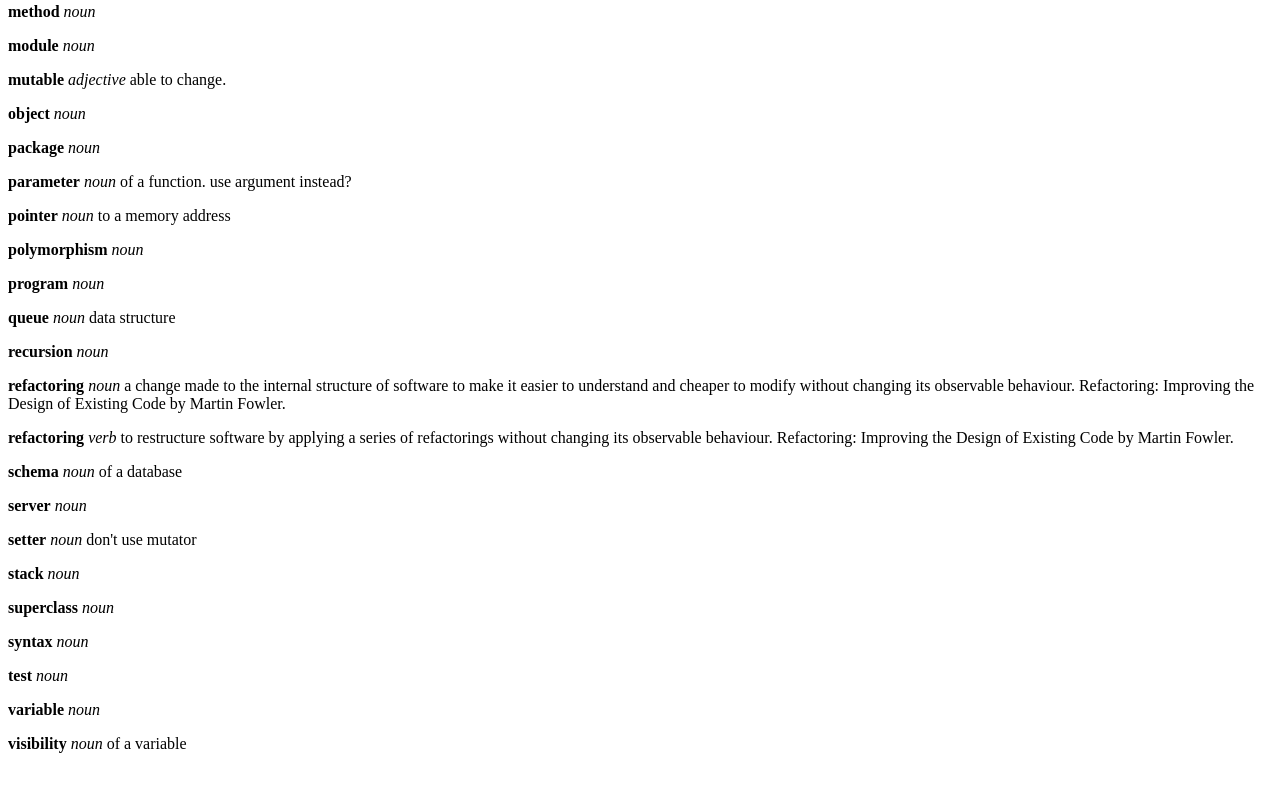
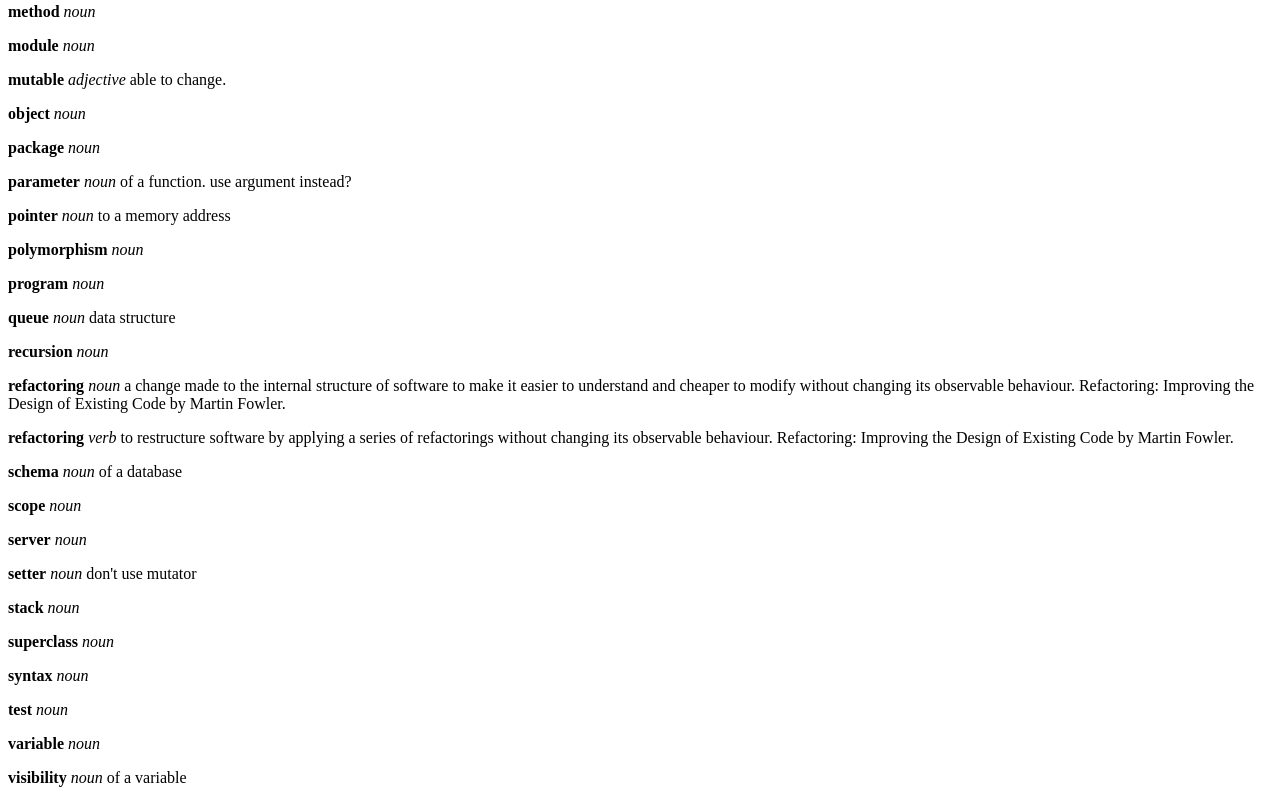
Before and after one commit to jttait/dictionary.github.io, a plain HTML site: page index.html in a window 1280 px wide. Shown: the part 893-1696 px from the top of the page. Before the commit the page ends 1662 px from the top, so only its background shows below. Drawn offline with Linux system fonts and the light colour scheme.

Commit message:
Update index.html

```diff
--- a/index.html
+++ b/index.html
@@ -47,6 +47,7 @@
     series of refactorings without changing its observable behaviour. Refactoring:
     Improving the Design of Existing Code by Martin Fowler.</p>
     <p><b>schema</b> <i>noun</i> of a database</p>
+    <p><b>scope</b> <i>noun</i></p>
     <p><b>server</b> <i>noun</i></p>
     <p><b>setter</b> <i>noun</i> don't use mutator</p>
     <p><b>stack</b> <i>noun</i></p>
```
